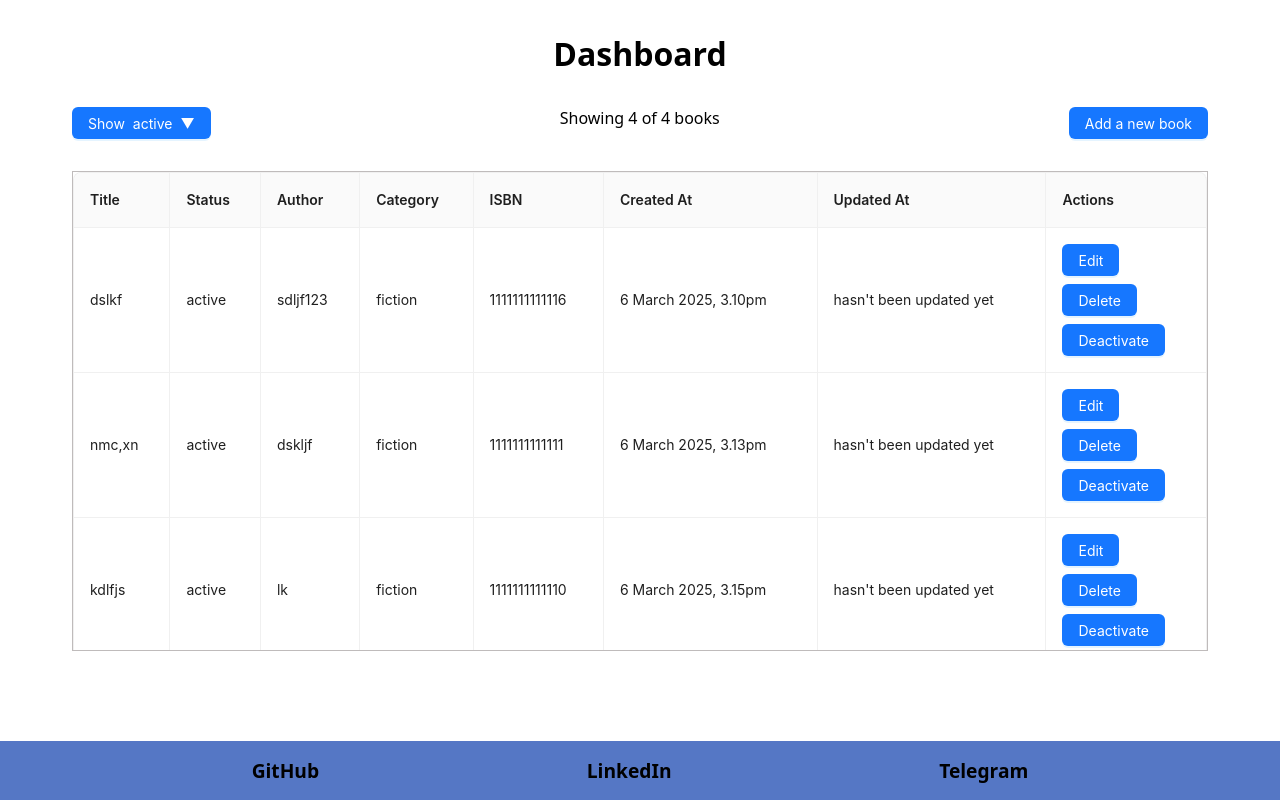
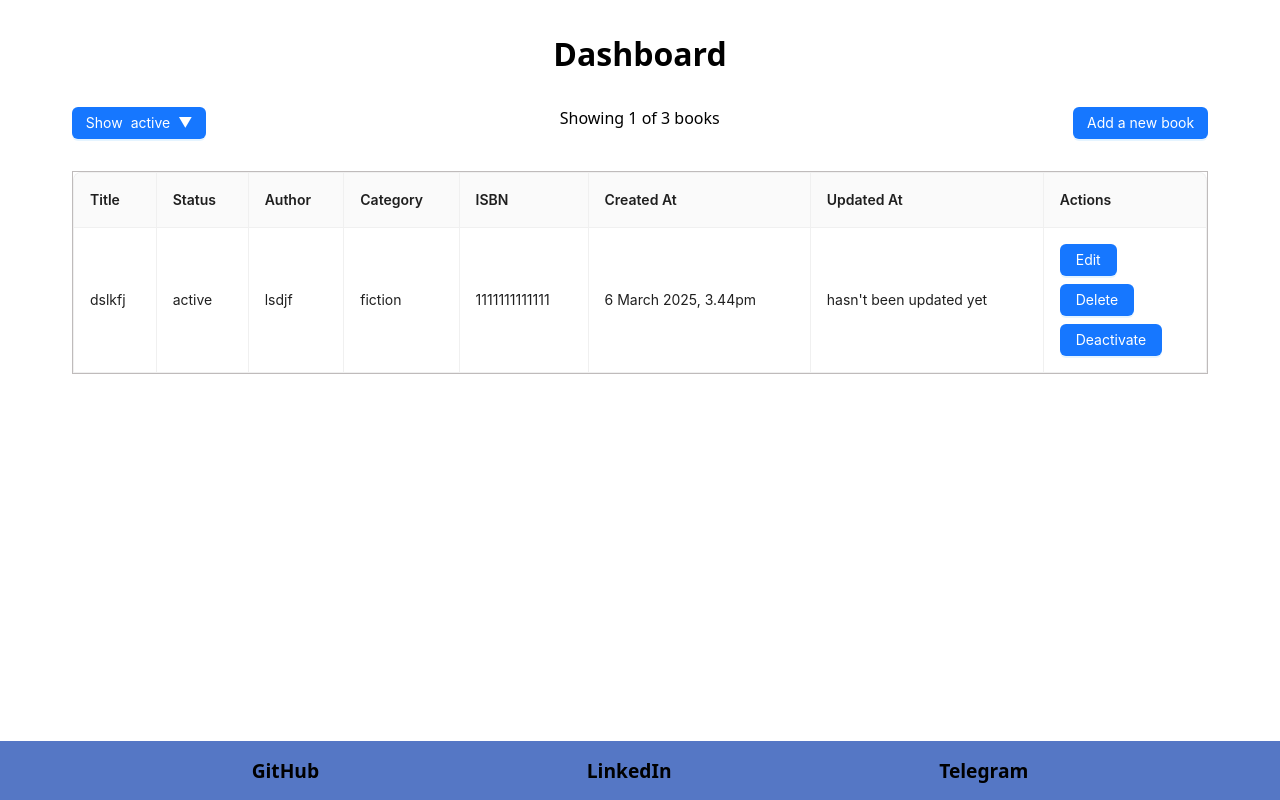
Before and after one commit to MaksymMohyla/book-app-context, a React (Vite) app: page / in a window 1280 px wide. Built offline with nearby package versions, Linux system fonts and the light colour scheme; data requests are answered from the project's data file.

Commit message:
finished work with server

```diff
--- a/db.json
+++ b/db.json
@@ -1,47 +1,36 @@
 {
   "books": [
-    {
-      "id": "9c9d",
-      "key": 1111111111116,
-      "title": "dslkf",
-      "status": "active",
-      "author": "sdljf123",
-      "category": "fiction",
-      "isbn": 1111111111116,
-      "created_at": "6 March 2025, 3.10pm",
-      "edited_at": "hasn't been updated yet"
-    },
-    {
-      "id": "4660",
-      "key": 1111111111111,
-      "title": "nmc,xn",
-      "status": "active",
-      "author": "dskljf",
-      "category": "fiction",
-      "isbn": 1111111111111,
-      "created_at": "6 March 2025, 3.13pm",
-      "edited_at": "hasn't been updated yet"
-    },
     {
       "id": "e122",
       "key": 1111111111110,
       "title": "kdlfjs",
-      "status": "active",
-      "author": "lk",
+      "status": "unactive",
+      "author": "lk98шфіашщ",
       "category": "fiction",
       "isbn": 1111111111110,
       "created_at": "6 March 2025, 3.15pm",
-      "edited_at": "hasn't been updated yet"
+      "edited_at": "6 March 2025, 4.10pm"
     },
     {
       "id": "1276",
       "key": 1111111111118,
       "title": "sdklfj",
-      "status": "active",
+      "status": "unactive",
       "author": "sdlfj",
       "category": "fiction",
       "isbn": 1111111111118,
       "created_at": "6 March 2025, 3.31pm",
+      "edited_at": "hasn't been updated yet"
+    },
+    {
+      "id": "4cce",
+      "key": 1111111111111,
+      "title": "dslkfj",
+      "status": "active",
+      "author": "lsdjf",
+      "category": "fiction",
+      "isbn": 1111111111111,
+      "created_at": "6 March 2025, 3.44pm",
       "edited_at": "hasn't been updated yet"
     }
   ],
--- a/package.json
+++ b/package.json
@@ -26,6 +26,7 @@
     "eslint-plugin-react-refresh": "^0.4.19",
     "globals": "^15.15.0",
     "less": "^4.2.2",
+    "less-loader": "^12.2.0",
     "typescript": "~5.7.2",
     "typescript-eslint": "^8.24.1",
     "vite": "^6.2.0"
--- a/src/assets/styles/global.less
+++ b/src/assets/styles/global.less
@@ -21,3 +21,11 @@ body {
 #root {
   height: 100%;
 }
+
+.antd-button {
+  white-space: normal;
+  word-wrap: break-word;
+  height: auto;
+  line-height: normal;
+  padding: 0.4rem 0.8rem;
+}
--- a/src/features/additional_UI_data/tableColumns.tsx
+++ b/src/features/additional_UI_data/tableColumns.tsx
@@ -4,6 +4,7 @@ import { Dispatch, SetStateAction, useContext } from 'react';
 import { BooksContext } from '../books/booksContext';
 import { Book } from '../types';
 import { Link } from 'react-router-dom';
+import { deleteBookFromServer, updateBookOnServer } from '../books/booksApi';
 
 export const useTableColumns = () => {
   function handleDeleteBook(
@@ -11,7 +12,12 @@ export const useTableColumns = () => {
     booksList: Book[],
     setBooksList: Dispatch<SetStateAction<Book[]>>
   ) {
-    setBooksList(booksList.filter((b) => b.key !== record.key));
+    deleteBookFromServer(record.id)
+      .then(() => {
+        setBooksList(booksList.filter((b) => b.key !== record.key));
+        alert('Successfully deleted book!');
+      })
+      .catch((err) => alert(err));
   }
 
   function handleChangeStatus(
@@ -24,7 +30,13 @@ export const useTableColumns = () => {
         ? { ...book, status: book.status === 'active' ? 'unactive' : 'active' }
         : book
     );
-    setBooksList(updatedBooksList);
+    updateBookOnServer(record.id, {
+      status: record.status === 'active' ? 'unactive' : 'active',
+    })
+      .then(() => {
+        setBooksList(updatedBooksList);
+      })
+      .catch((err) => alert(err));
   }
 
   return [
--- a/src/features/books/booksApi.ts
+++ b/src/features/books/booksApi.ts
@@ -3,4 +3,11 @@ import { Book } from '../types';
 
 export const getBooksFromServer = () => client.get<Book[]>('books');
 
-export const postBookToServer = (book: Book) => client.post('books', book);
+export const postBookToServer = (book: Omit<Book, 'id'>) =>
+  client.post('books', book);
+
+export const deleteBookFromServer = (id: string) =>
+  client.delete(`books/${id}`);
+
+export const updateBookOnServer = (id: string, updatedBook: Partial<Book>) =>
+  client.patch(`books/${id}`, updatedBook);
--- a/src/features/types.ts
+++ b/src/features/types.ts
@@ -1,5 +1,6 @@
 export type Book = {
-  key: number; // === isbn
+  id: string; // json-server generates these for me
+  key: number; // === isbn, needed in antd library for table rendering
   title: string;
   status: 'active' | 'unactive';
   author: string;
--- a/src/pages/BookForm/BookForm.tsx
+++ b/src/pages/BookForm/BookForm.tsx
@@ -5,7 +5,10 @@ import { Book } from '../../features/types';
 import { Link, useNavigate } from 'react-router-dom';
 import { BooksContext } from '../../features/books/booksContext';
 import { formatDate } from '../../utils/formatDate';
-import { postBookToServer } from '../../features/books/booksApi';
+import {
+  postBookToServer,
+  updateBookOnServer,
+} from '../../features/books/booksApi';
 
 type Props = {
   type: 'addNew' | 'edit';
@@ -43,7 +46,8 @@ const BookForm: React.FC<Props> = ({ type }) => {
       return;
     }
 
-    const newBook: Book = {
+    const newBook: Omit<Book, 'id'> = {
+      // id is generated automaticly
       // compose the object with values from inputs
       key: +isbn,
       title: title || '', // did this to avoid TS error
@@ -57,7 +61,8 @@ const BookForm: React.FC<Props> = ({ type }) => {
 
     postBookToServer(newBook)
       .then(() => {
-        setBooksList((prev) => [...prev, newBook]); // add this object to the end of the list
+        // @ts-expect-error - TS is mad about id but it is generated with json server lib
+        setBooksList((prev) => [...prev, newBook]);
         navigate('/'); // return to homepage
         alert('Successfully added new book!');
       })
@@ -87,9 +92,13 @@ const BookForm: React.FC<Props> = ({ type }) => {
       book.key === selectedBookId ? updatedBook : book
     );
 
-    setBooksList(updatedBooksList);
-    navigate('/');
-    alert('Successfully edited the book!');
+    updateBookOnServer(updatedBook.id, updatedBook)
+      .then(() => {
+        setBooksList(updatedBooksList);
+        navigate('/');
+        alert('Successfully edited the book!');
+      })
+      .catch((err) => alert(err));
   }
 
   function handleInputChange(state: string, newValue: string) {
@@ -169,11 +178,14 @@ const BookForm: React.FC<Props> = ({ type }) => {
         </Form.Item>
 
         <div className={st.buttons}>
-          <Button type="primary" htmlType="submit">
+          <Button type="primary" htmlType="submit" className="antd-button">
             {type === 'addNew' ? 'Add the book' : 'Edit the book'}
           </Button>
           <Link to="/">
-            <Button onClick={() => setSelectedBookId(0)}>
+            <Button
+              onClick={() => setSelectedBookId(0)}
+              className="antd-button"
+            >
               Return to dashboard
             </Button>
           </Link>
--- a/src/pages/Dashboard/Dashboard.tsx
+++ b/src/pages/Dashboard/Dashboard.tsx
@@ -43,7 +43,7 @@ const Dashboard = () => {
             trigger={['click']}
             className={st.header__dropdown}
           >
-            <Button type="primary">
+            <Button type="primary" className="antd-button">
               <Space>Show {selectedFilter} ▼</Space>
             </Button>
           </Dropdown>
@@ -55,7 +55,7 @@ const Dashboard = () => {
           )}
 
           <Link to="addNew">
-            <Button type="primary">
+            <Button type="primary" className="antd-button">
               <Space>Add a new book</Space>
             </Button>
           </Link>
```
Also changed, not shown: 1 other file (tests, documents, lock files or other folders).
